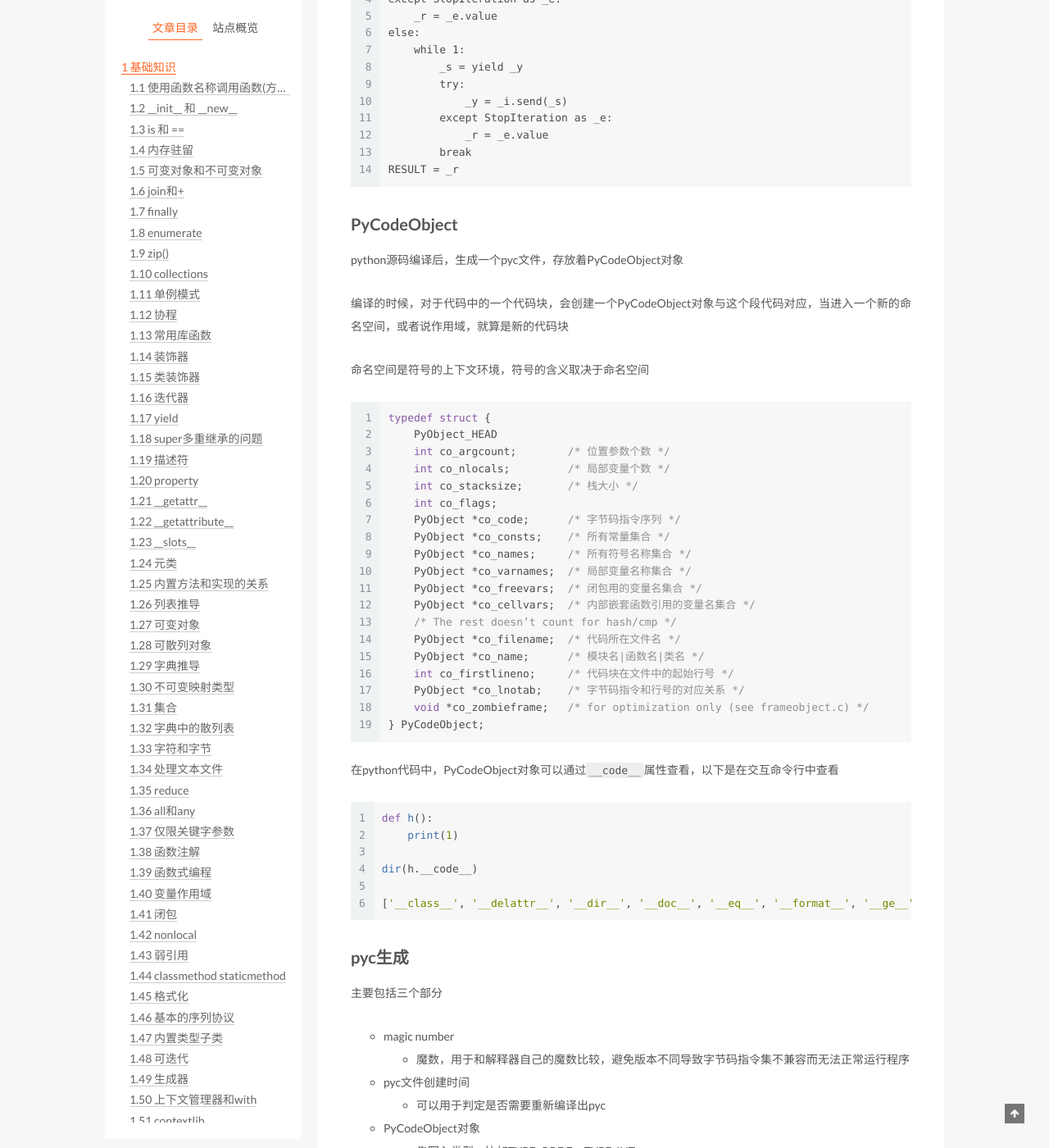
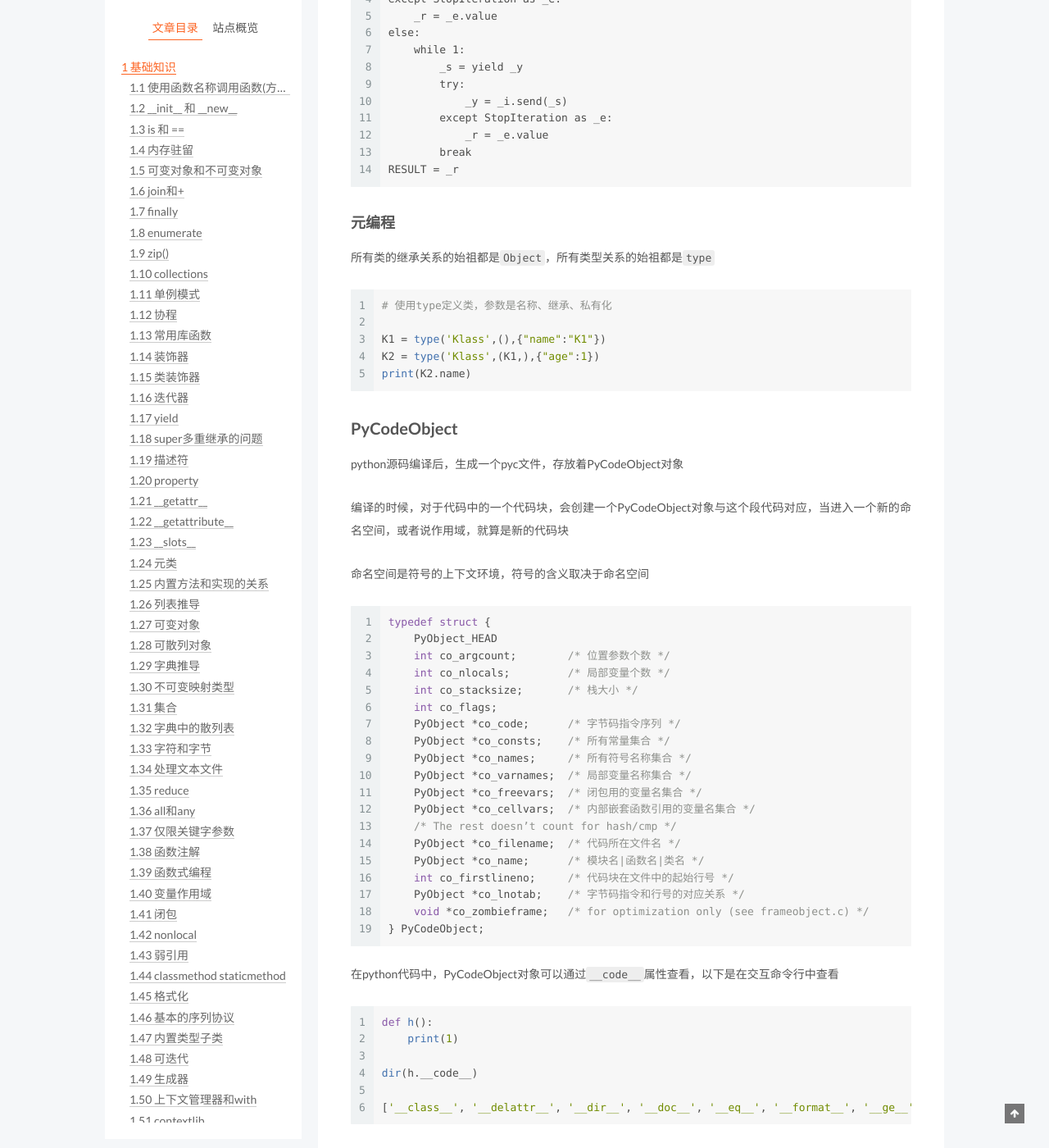
Before and after one commit to tuobashaoli/tuobashaoli.github.io, a Jekyll site: the page built from _posts/2019-05-03-python.markdown, in a window 1280 px wide and 1400 px high, scrolled down 25096 px. Shown: the whole window at 82% size. Built offline with Jekyll 4.4.1, drawn with Linux system fonts in a browser that asks for light colours; comment, search, counter and statistics services are not loaded.

Commit message:
update python

````diff
--- a/_posts/2019-05-03-python.markdown
+++ b/_posts/2019-05-03-python.markdown
@@ -1088,6 +1088,18 @@ else:
 RESULT = _r
 ```
 
+### 元编程
+
+所有类的继承关系的始祖都是`Object`，所有类型关系的始祖都是`type`
+
+```python
+# 使用type定义类，参数是名称、继承、私有化
+
+K1 = type('Klass',(),{"name":"K1"})
+K2 = type('Klass',(K1,),{"age":1})
+print(K2.name)
+```
+
 ## PyCodeObject
 
 python源码编译后，生成一个pyc文件，存放着PyCodeObject对象
````
